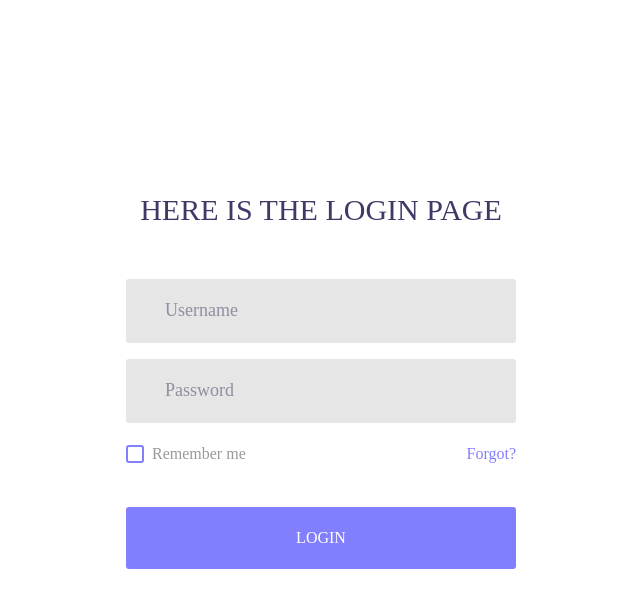
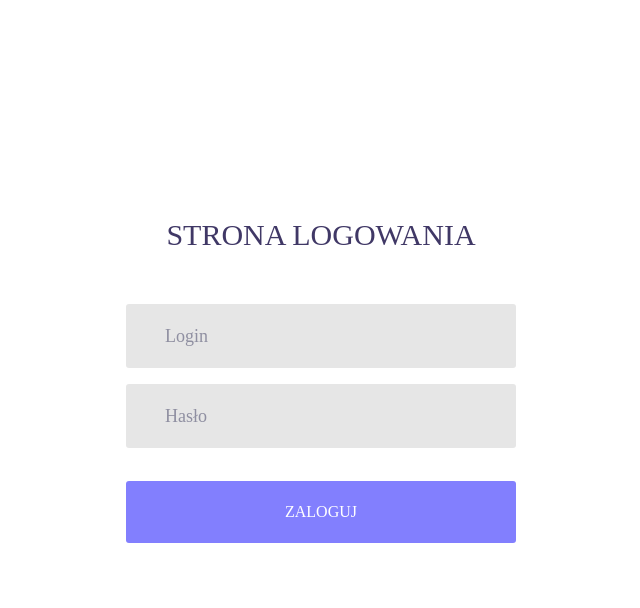
Before and after one commit to LasotaW/Projekt, a Django app: page / in a window 1280 px wide. Shown: the top 608 px of the page, without its empty margins (319-959 px from the left). Run offline with Django 3.2, Linux system fonts and the light colour scheme; some libraries are stand-ins or nearby versions; some web fonts are replaced.

Commit message:
little changes as translations and removed unnecessary elements

```diff
--- a/templates/login.html
+++ b/templates/login.html
@@ -36,35 +36,21 @@
                     <form class="login100-form validate-form flex-sb flex-w" action="{% url 'login' %}" method="post">
                         {% csrf_token %}
                         <span class="login100-form-title p-b-51">
-                            Here is the login page
+                            Strona logowania
                         </span>
 
 
-                        <div class="wrap-input100 validate-input m-b-16" data-validate = "Username is required">
-                            <input class="input100" type="text" name="username" placeholder="Username">
+                        <div class="wrap-input100 validate-input m-b-16" data-validate = "Dane są wymagane">
+                            <input class="input100" type="text" name="username" placeholder="Login">
                             <span class="focus-input100"></span>
                         </div>
 
 
-                        <div class="wrap-input100 validate-input m-b-16" data-validate = "Password is required">
-                            <input class="input100" type="password" name="password" placeholder="Password">
+                        <div class="wrap-input100 validate-input m-b-16" data-validate = "Dane są wymagane">
+                            <input class="input100" type="password" name="password" placeholder="Hasło">
                             <span class="focus-input100"></span>
                         </div>
 
-                        <div class="flex-sb-m w-full p-t-3 p-b-24">
-                            <div class="contact100-form-checkbox">
-                                <input class="input-checkbox100" id="ckb1" type="checkbox" name="remember-me">
-                                <label class="label-checkbox100" for="ckb1">
-                                    Remember me
-                                </label>
-                            </div>
-
-                            <div>
-                                <a href="#" class="txt1">
-                                    Forgot?
-                                </a>
-                            </div>
-                        </div>
                         <div>
                             {% for message in messages %}
                                 <p style="color: red">{{message}}</p>
@@ -72,7 +58,7 @@
                         </div>
                         <div class="container-login100-form-btn m-t-17">
                             <button class="login100-form-btn" value="Login">
-                                Login
+                                Zaloguj
                             </button>
                         </div>
 
```
Also changed, not shown: templates/searchBar.html (+7 -3 lines), db.sqlite3.
